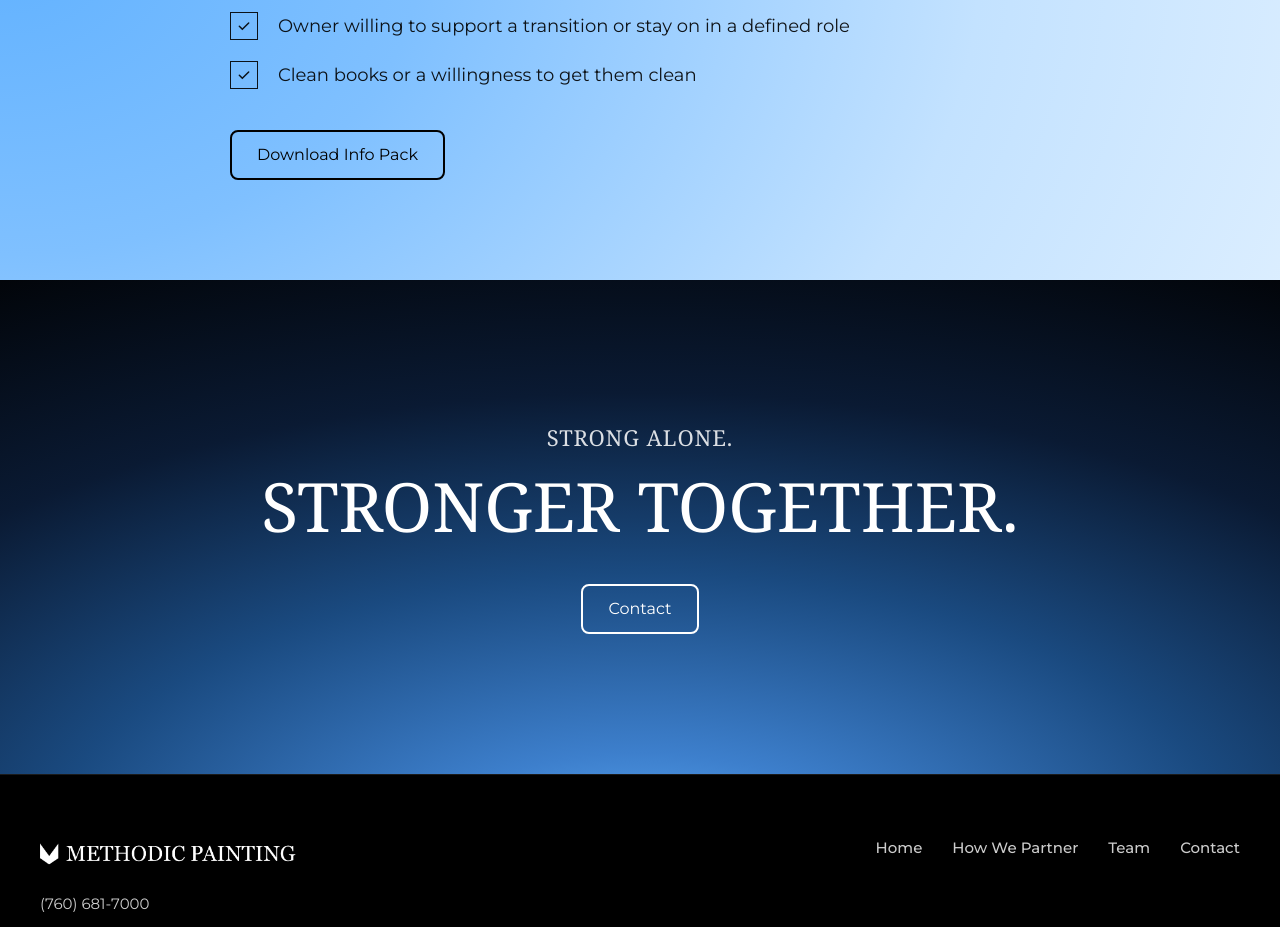
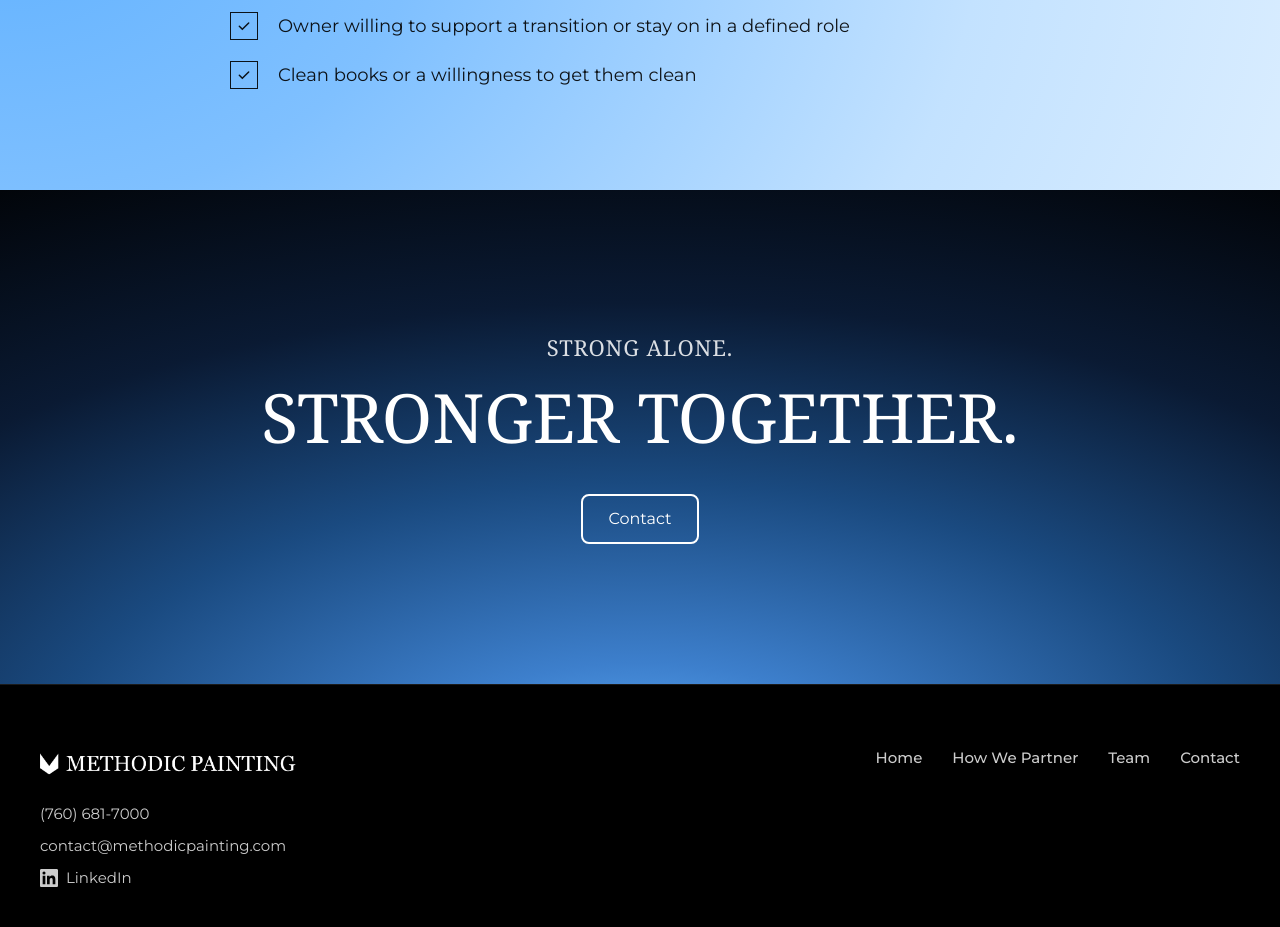
Before and after one commit to gkmestler/methodicpaintingsitemain, a Next.js app: page / in a window 1280 px wide. Shown: the part 5480-6407 px from the top of the page. Built offline with nearby package versions, Linux system fonts and the light colour scheme.

Commit message:
Remove the Download Info Pack button

```diff
--- a/components/home/Criteria.module.css
+++ b/components/home/Criteria.module.css
@@ -42,7 +42,3 @@
   width: 16px;
   height: 16px;
 }
-
-.actions {
-  margin-top: 40px;
-}
--- a/components/home/Criteria.tsx
+++ b/components/home/Criteria.tsx
@@ -1,5 +1,4 @@
 import Section from '../Section'
-import Button from '../Button'
 import { CheckIcon } from '../icons'
 import text from '../type.module.css'
 import styles from './Criteria.module.css'
@@ -28,11 +27,6 @@ export default function Criteria() {
             </li>
           ))}
         </ul>
-        <div className={styles.actions}>
-          <Button href="/info-pack.pdf" variant="dark" download>
-            Download Info Pack
-          </Button>
-        </div>
       </div>
     </Section>
   )
```
Also changed, not shown: 2 other files (tests, documents, lock files or other folders).
